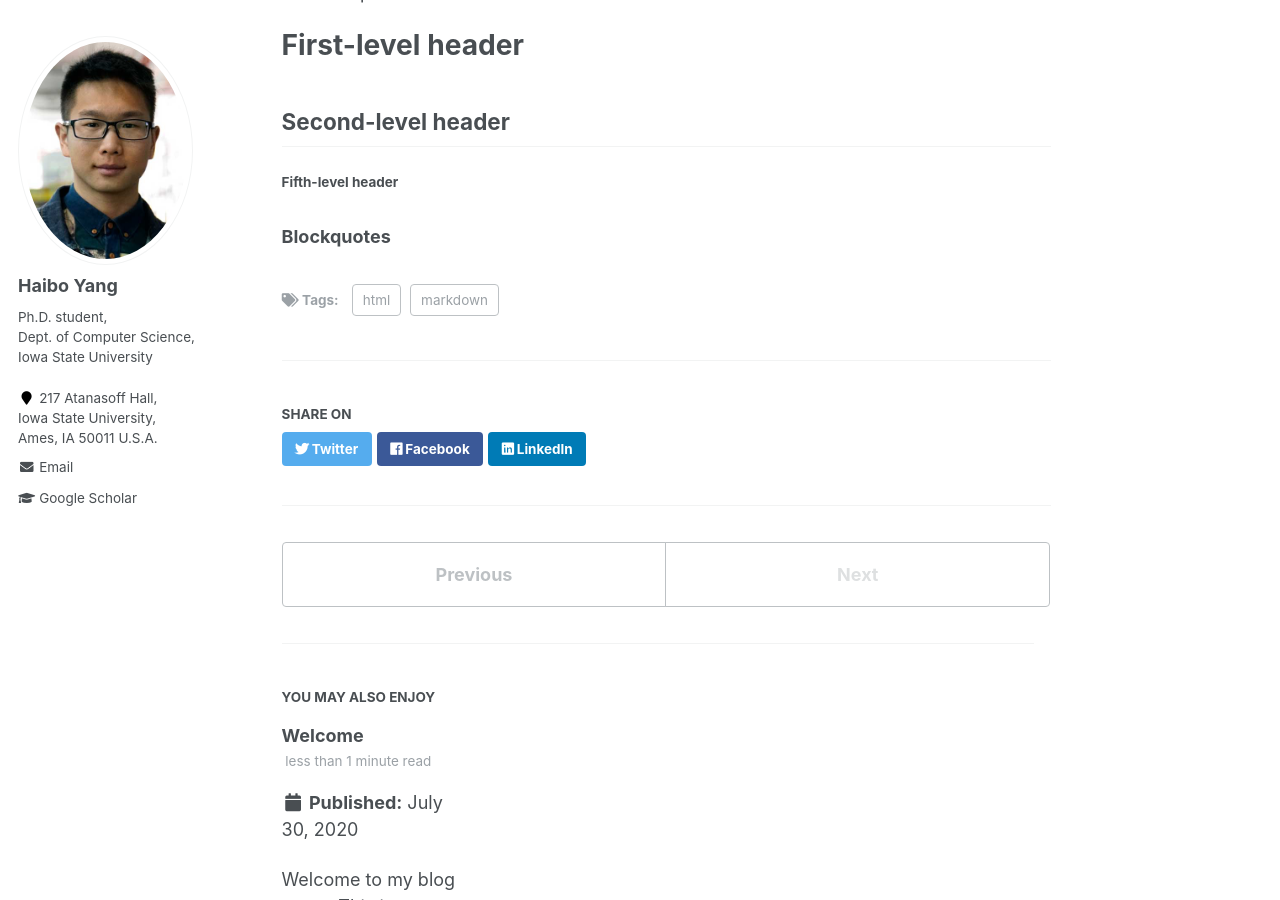
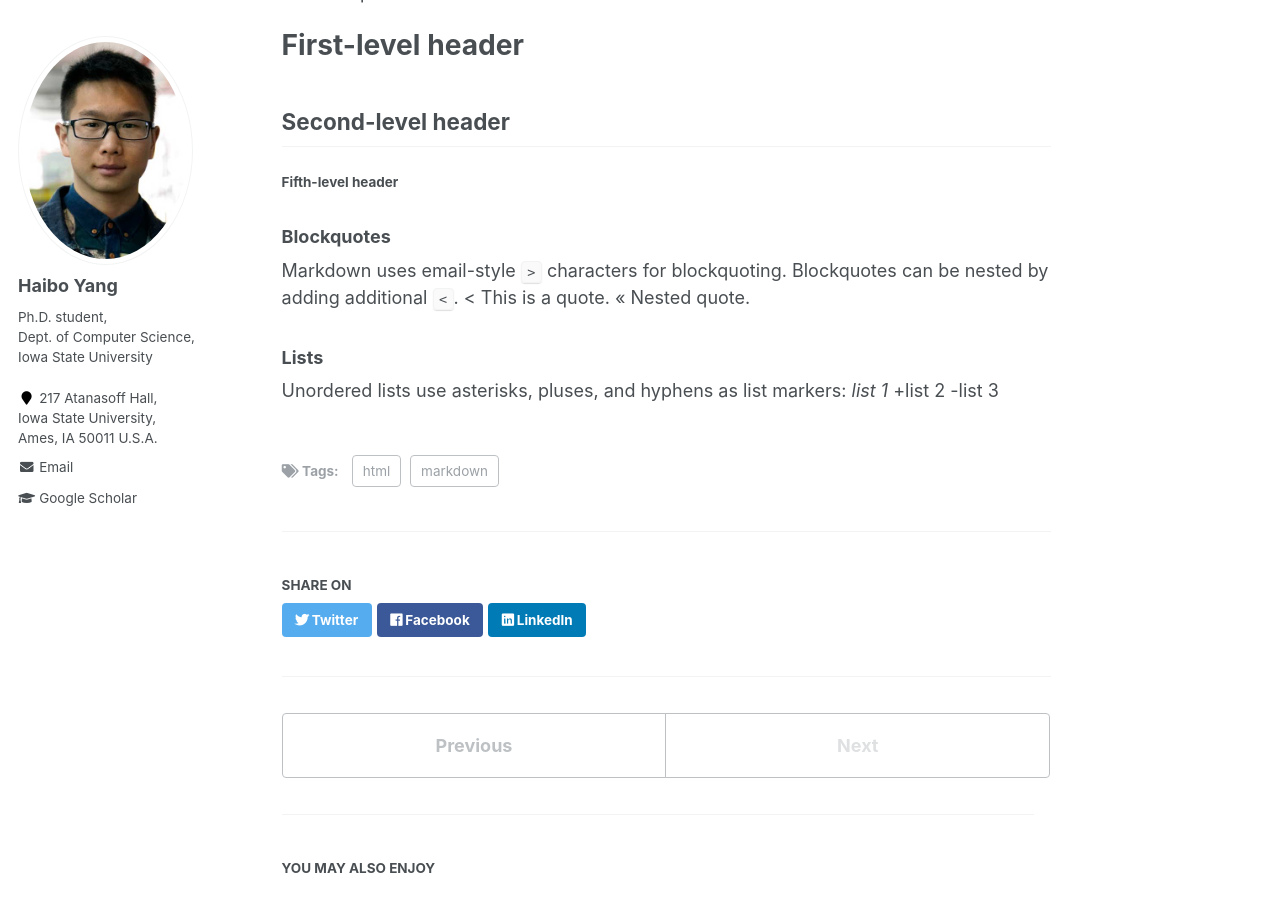
Before and after one commit to Haibo-Yang-OSU/homepage, a Jekyll site: the page built from _posts/2020-08-03-blog-post-2-markdown.md, in a window 1280 px wide and 900 px high, scrolled down 1044 px. Built offline with Jekyll 4.4.1, drawn with Linux system fonts in a browser that asks for light colours; some of the changed text lies outside the part shown.

Commit message:
Update 2020-08-03-blog-post-2-markdown.md

```diff
--- a/_posts/2020-08-03-blog-post-2-markdown.md
+++ b/_posts/2020-08-03-blog-post-2-markdown.md
@@ -37,3 +37,12 @@ atx-style: 1-6 hash characters at the start of the line corresponds to six level
 ##### Fifth-level header
 
 ### Blockquotes
+Markdown uses email-style `>` characters for blockquoting. Blockquotes can be nested by adding additional `<`.
+< This is a quote.
+<< Nested quote.
+
+### Lists
+Unordered lists use asterisks, pluses, and hyphens as list markers:
+*list 1*
++list 2
+-list 3
```
